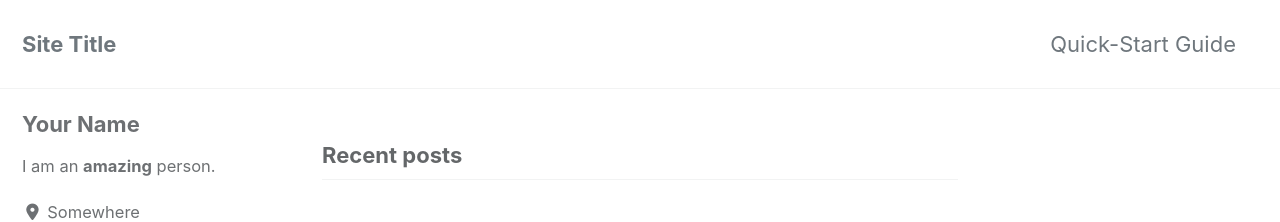
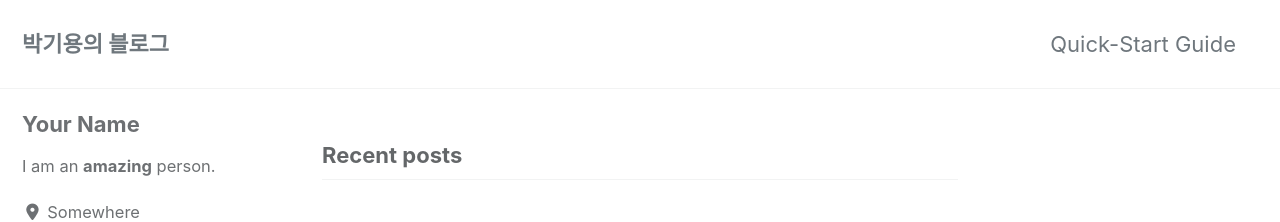
Before and after one commit to Park-Kiyong/Park-Kiyong.github.io, a Jekyll site: the page built from index.html, in a window 1280 px wide and 900 px high. Shown: the top 222 px of the window. Built offline with Jekyll 4.4.1, drawn with Linux system fonts in a browser that asks for light colours; cached includes are drawn as plain includes; nearby versions of some CDN libraries; the list of posts is cut into pages by our own code.

Commit message:
타이틀 수정

```diff
--- a/_config.yml
+++ b/_config.yml
@@ -16,7 +16,7 @@ minimal_mistakes_skin    : "default" # "air", "aqua", "contrast", "dark", "dirt"
 
 # Site Settings
 locale                   : "en-US"
-title                    : "Site Title"
+title                    : "박기용의 블로그"
 title_separator          : "-"
 subtitle                 : # site tagline that appears below site title in masthead
 name                     : "Your Name"
```
Also changed, not shown: _posts/JAVA_Study/hello.md (added).
